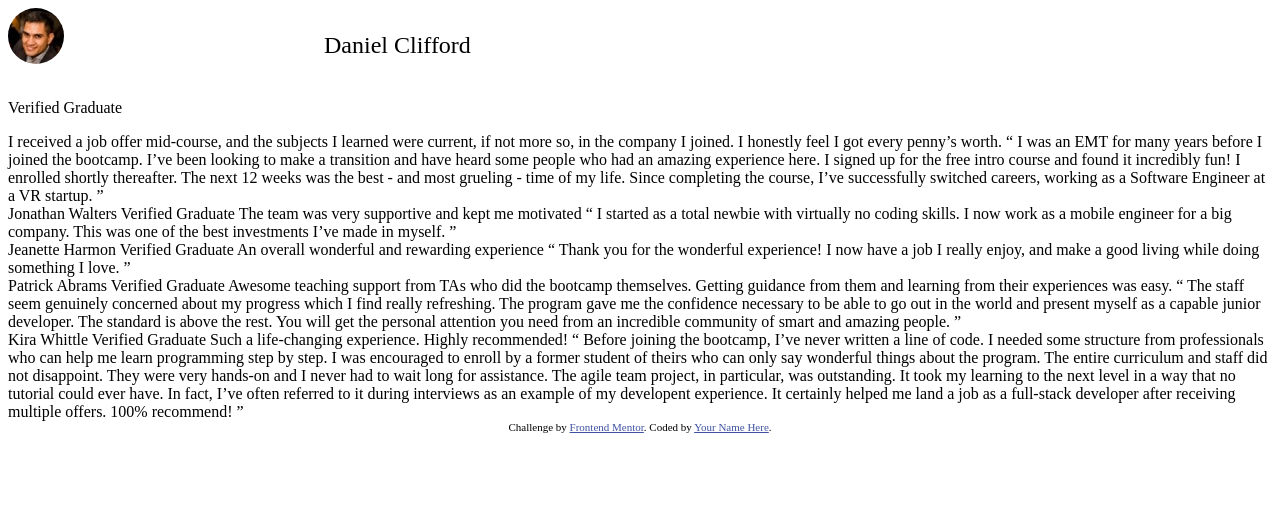
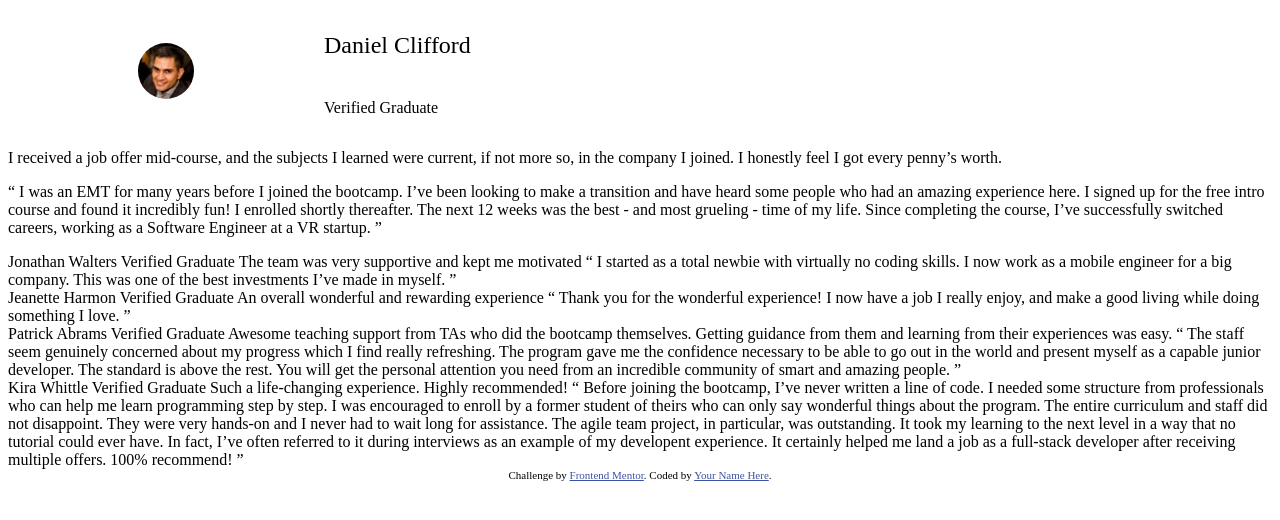
Before and after one commit to KarlHeitmann/fm-testimonials-grid-section-main, a website: page index.html in a window 1280 px wide. Drawn offline with Linux system fonts and the light colour scheme.

Commit message:
structure for a card done

```diff
--- a/index.html
+++ b/index.html
@@ -29,14 +29,18 @@
         </p>
       </div>
 
+      <p class="testimony-one">
         I received a job offer mid-course, and the subjects I learned were current, if not more so,
         in the company I joined. I honestly feel I got every penny’s worth.
+      </p>
 
+      <p class="testimony-two">
         “ I was an EMT for many years before I joined the bootcamp. I’ve been looking to make a
         transition and have heard some people who had an amazing experience here. I signed up
         for the free intro course and found it incredibly fun! I enrolled shortly thereafter.
         The next 12 weeks was the best - and most grueling - time of my life. Since completing
         the course, I’ve successfully switched careers, working as a Software Engineer at a VR startup. ”
+      </p>
     </div>
     <div class="testimony">
       Jonathan Walters
--- a/sass/main.scss
+++ b/sass/main.scss
@@ -12,7 +12,9 @@ img {
 
   &__avatar {
     border-radius: 50%;
-    grid-row: 1 / -1;
+    grid-row: 1 / span 2;
+    justify-self: center;
+    align-self: center;
   }
 
   &__name {
```
Also changed, not shown: css/style.css. Lines whose indentation alone changed are shown as unchanged.
